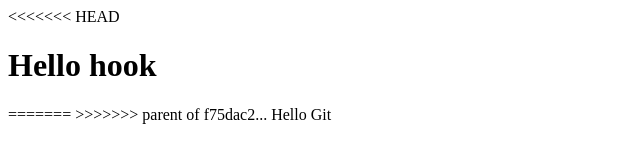
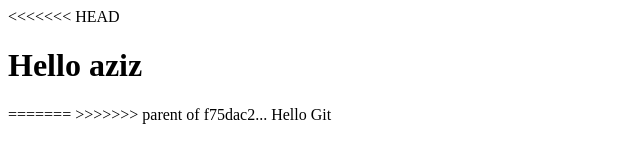
Before and after one commit to aju9316/testGit, a plain HTML site: page index.html in a window 1280 px wide. Shown: the full height of the page, 0-640 px from the left. Drawn offline with Linux system fonts and the light colour scheme.

Commit message:
Update index.html

```diff
--- a/index.html
+++ b/index.html
@@ -5,7 +5,7 @@
 </head>
 <body>
 <<<<<<< HEAD
-    <h1>Hello hook</h1>
+    <h1>Hello aziz</h1>
 =======
 
 >>>>>>> parent of f75dac2... Hello Git
```
